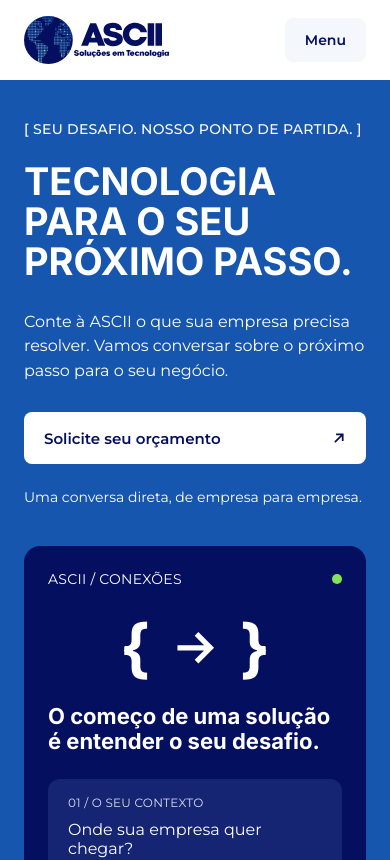
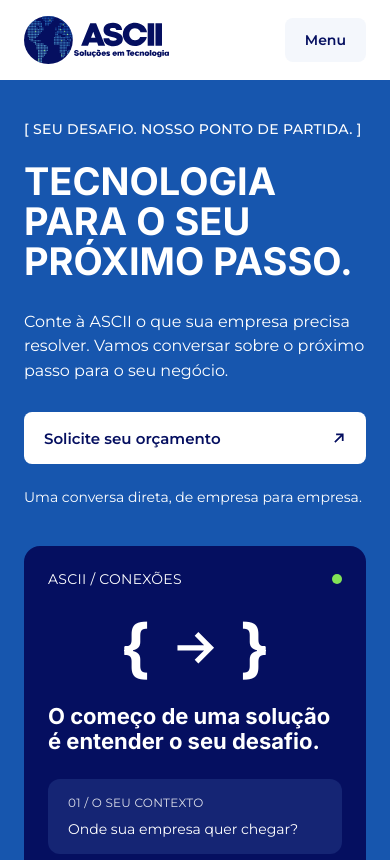
Before and after one commit to asciijr/Site_ASCII_SQUAD_3, a React (Vite) app in the folder frontend/: page / in a window 390 px wide. Shown: the top 860 px of the page. Built offline with nearby package versions, Linux system fonts and the light colour scheme.

Commit message:
style(hero): ajusta texto do contexto no mobile

```diff
--- a/frontend/src/components/molecules/ContextBlock/ContextBlock.module.css
+++ b/frontend/src/components/molecules/ContextBlock/ContextBlock.module.css
@@ -13,5 +13,11 @@
 
 .question {
   margin-top: 10px;
-  font-size: 16px;
+  font-size: 14px;
 }
+
+@media (min-width: 1024px) {
+  .question {
+    font-size: 16px;
+  }
+}
```
